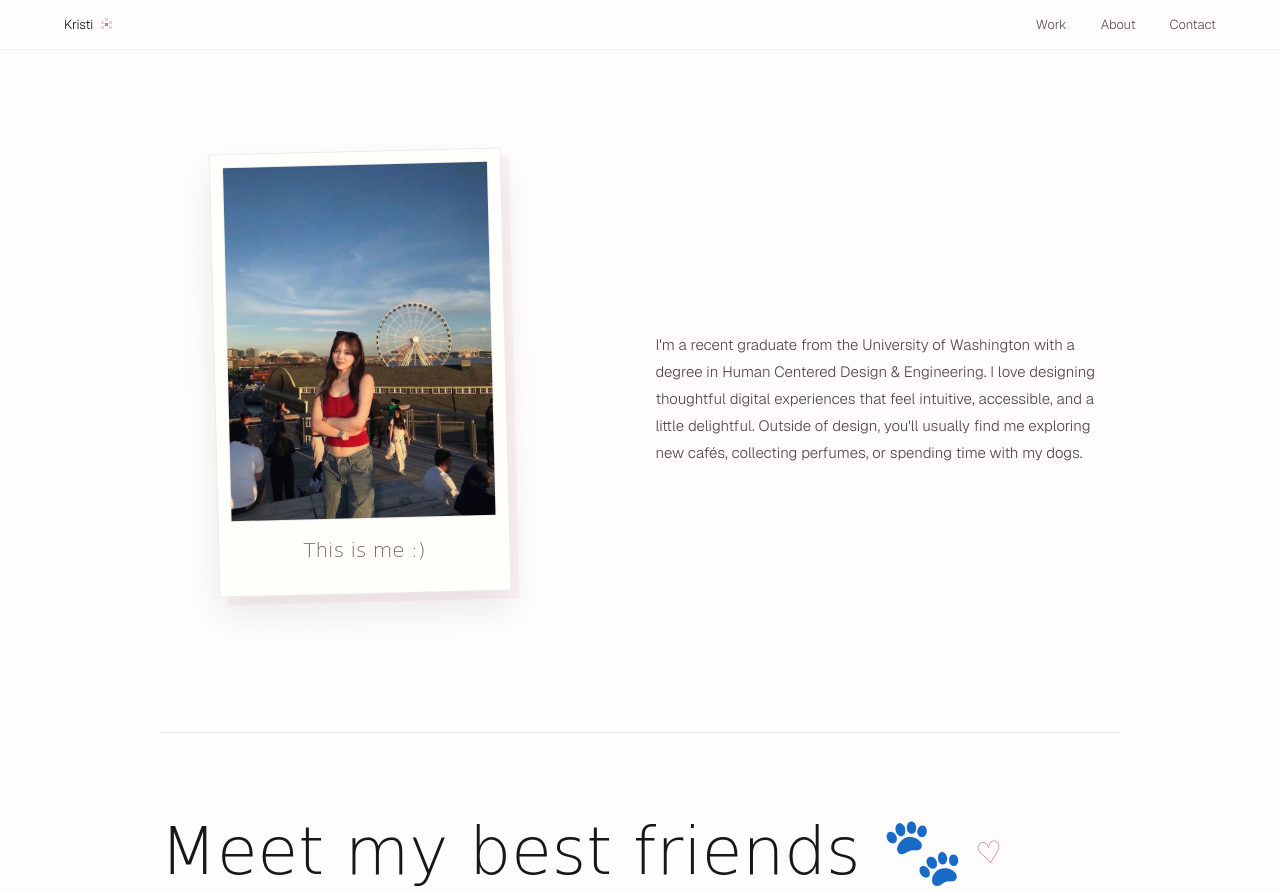
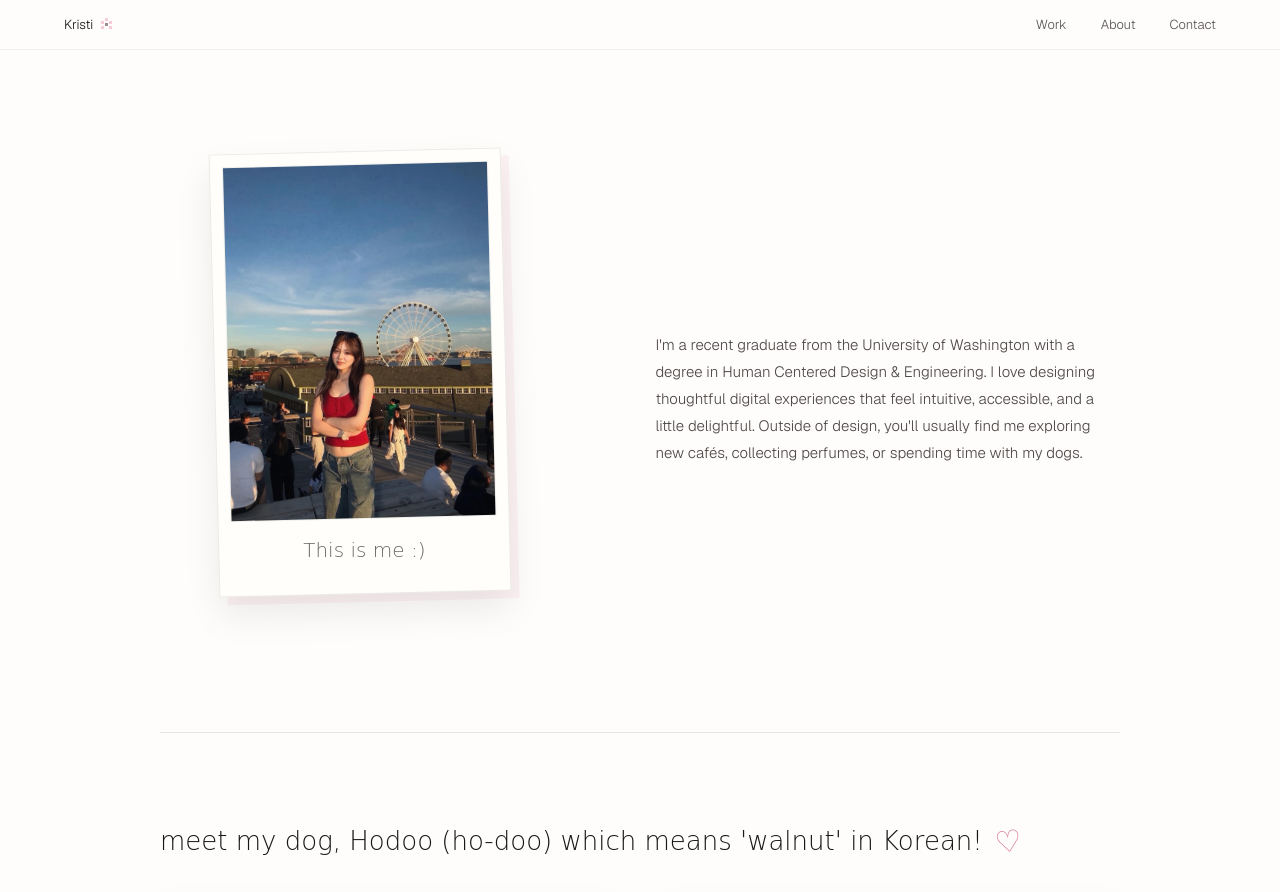
Before and after one commit to krisooti/Portfolio, a Next.js app: page /about in a window 1280 px wide. Shown: the top 892 px of the page. Built offline with nearby package versions, Linux system fonts and the light colour scheme.

Commit message:
Update Hodoo section heading

```diff
--- a/app/about/page.tsx
+++ b/app/about/page.tsx
@@ -59,7 +59,10 @@ export default function AboutPage() {
 
         <section className="dogs-section" aria-labelledby="dogs-title">
           <div className="dogs-heading">
-            <h2 id="dogs-title">Meet my best friends 🐾</h2>
+            <h2 id="dogs-title">
+              meet my dog, Hodoo (ho-doo) which means &apos;walnut&apos; in
+              Korean!
+            </h2>
             <span aria-hidden="true">♡</span>
           </div>
 
--- a/app/globals.css
+++ b/app/globals.css
@@ -650,9 +650,9 @@ html {
   margin: 0;
   color: #171717;
   font-family: "Bradley Hand", "Comic Sans MS", "Segoe Print", cursive;
-  font-size: clamp(38px, 6vw, 66px);
+  font-size: 26px;
   font-weight: 300;
-  line-height: 1;
+  line-height: 1.25;
 }
 
 .dogs-heading span {
```
Also changed, not shown: 1 other file (tests, documents, lock files or other folders).
